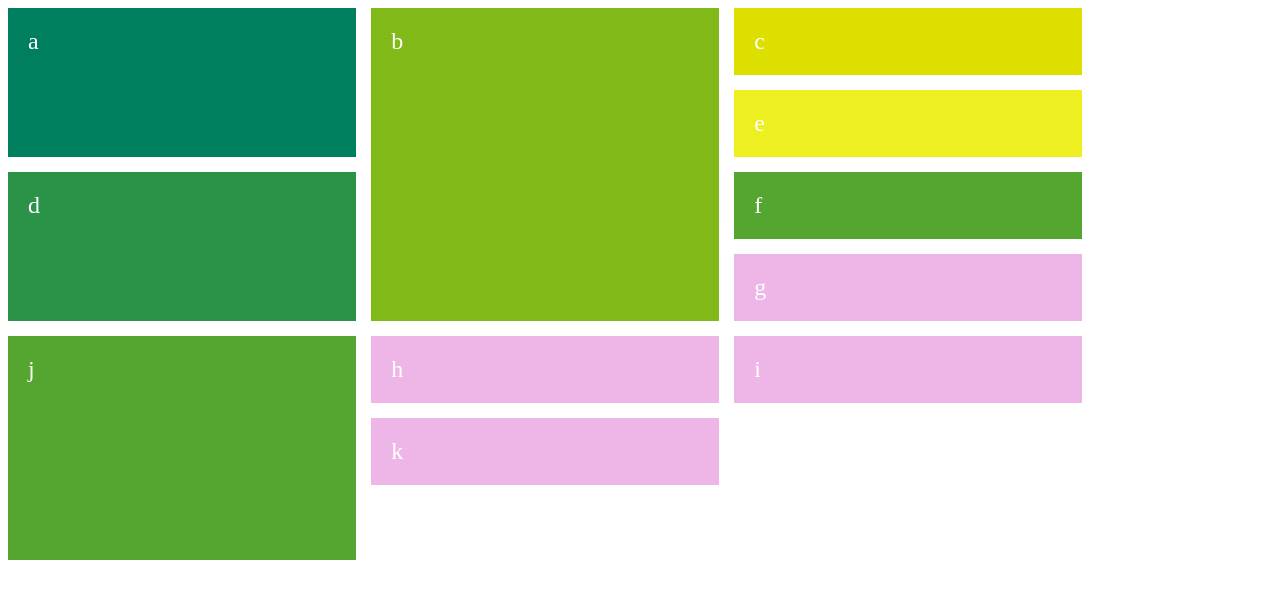
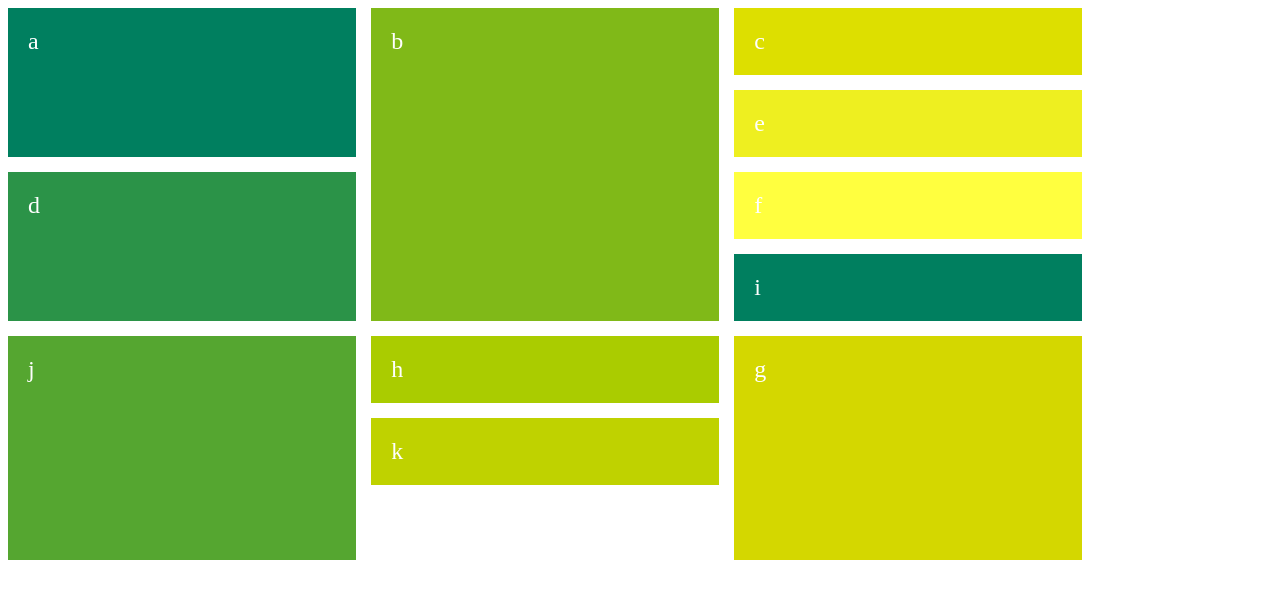
Before and after one commit to Schvea/v10-grid, a plain HTML site: page index.html in a window 1280 px wide. Drawn offline with Linux system fonts and the light colour scheme.

Commit message:
sista idag

```diff
--- a/style.css
+++ b/style.css
@@ -2,7 +2,7 @@
     display: grid;
     grid-gap: 15px;
     grid-template-columns: auto auto auto;
-    grid-template-rows: repeat(2, 1fr);
+    grid-template-rows: max-content;
     width: 85%;
     height: 85%;
     background-color: #fff;
@@ -33,6 +33,8 @@
 
 .c {
     background: #DDDF00;
+    grid-row: 1/2;
+    grid-column: 3 / 3;
 
 }
 
@@ -46,22 +48,30 @@
 .e {
 
     background: #EEEF20;
-    grid-column: 3/3;
+
 }
 
 .f {
-    background: #55A630;
+    background: #FFFF3F;
 
 }
 
-.g {}
+.g {
+    background-color: #D4D700;
+    grid-column: 3 / 3;
+    grid-row: 5/12;
+}
 
 .h {
-    grid-row: ;
-    grid-column: 2/3;
+    background-color: #AACC00;
+    grid-row: 5/6;
+    grid-column: 2 / 2;
 }
 
-i {}
+.i {
+    background-color: #007F5F;
+    grid-column: 3 / 3;
+}
 
 .j {
     background-color: #55A630;
@@ -69,7 +79,8 @@ i {}
     grid-column: 1/2;
 
 }
-.k{
-    grid-row:
-    grid-column: ;
+
+.k {
+    background-color: #BFD200;
+
 }
```
